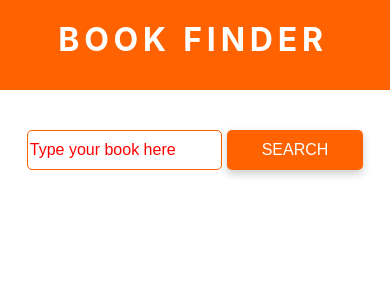
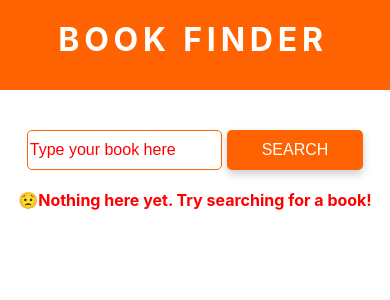
Before and after one commit to geek4ctrl/book-finder, a React (Create React App) app: page / in a window 390 px wide. Shown: the top 300 px of the page. Built offline with nearby package versions, Linux system fonts and the light colour scheme.

Commit message:
Notify users when there is nothing

```diff
--- a/src/App.css
+++ b/src/App.css
@@ -41,6 +41,7 @@ select:focus,
 textarea:focus,
 button:focus{
   outline: none;
+  color: #FF6200;
 }
 
 .search-book{
@@ -204,6 +205,14 @@ img{
   color: white;
 }
 
+h2{
+  display: flex;
+  flex-direction: row;
+  justify-content: center;
+  color: red;
+  margin-top: 20px;
+}
+
 @media screen and (max-width: 680px) {
 
   .card{
@@ -220,6 +229,10 @@ img{
     float: left;
   }
 
+  .search-button{
+    color: white;
+  }
+
   .see-more:hover{
     box-shadow: 0 4px 8px 0 rgba(0,0,0,0.2);
     transition: 0.3s;
@@ -227,4 +240,12 @@ img{
     color: white;
   }
 
+  h2{
+    display: flex;
+    flex-direction: row;
+    justify-content: center;
+    color: red;
+    margin-top: 20px;
+    font-size: 16px;
+  }
 }
--- a/src/App.js
+++ b/src/App.js
@@ -48,70 +48,11 @@ class App extends Component {
         )
   }
 
-  componentDidMount(){
-    this.ItemList({});
-  }
-
-  // shouldComponentUpdate(nextProps, nextState) {
-
-  //   console.log('Should I update?');
-  //    const differentItem = this.state.items !== nextState.items;
-  //    console.log(this.state.items);
-  //    console.log(nextState);
-  //    if (this.state === nextState){
-  //     this.ItemList(nextState);
-  //    }
-  //   return true;
-  // }
-
-  ItemList(items)
-  {
-    // console.log("Vitamin");
-    // console.log(items);
-
-    // if (Object.getOwnPropertyNames(items).length === 0)
-    // {
-    //     console.log("Vitaminaaa");
-    // }
-    // else
-    // {
-    // const search = items.change;
-
-    //       fetch("https://www.googleapis.com/books/v1/volumes?q="+search+"")
-    //       .then(res => {
-    //           if (res.ok)
-    //           {
-    //             return res.json();
-    //           } else {
-    //             throw Error(res.statusText);
-    //           }
-    //       })
-    //       .then(
-    //         (json) => {
-    //             this.setState({
-    //               items: json.items,
-    //               isLoaded: true
-    //             })
-    //         },
-    //         (error) => {
-    //         }
-    //       )
-
-    // }
-  }
-
   render() {
 
-    return (
-      <div>
-          <div className="App">
-                <div  className="animation">
-                        <h1>BOOK FINDER</h1>
-                </div>
-                  <input id="bookSearch" className="search-book" type="search" onChange={this.handleChange} placeholder="Type your book here" />
-                  <input className="search-button" type="button" value="SEARCH" onClick={this.handleClick}/>
-          </div>
-
+    let userMessage;
+    if (this.state.change !== "") {
+      userMessage = (
         <div>
             {this.state.items.map((item, key) => {
 
@@ -138,6 +79,24 @@ class App extends Component {
                 )
             } )}
         </div>
+      )
+    } else {
+      userMessage = (
+        <h2 className="defaultMessage"> <span role="img" aria-label="Sad">😟</span> Nothing here yet. Try searching for a book! </h2>
+      )
+    }
+
+    return (
+      <div>
+          <div className="App">
+                <div  className="animation">
+                        <h1>BOOK FINDER</h1>
+                </div>
+                  <input id="bookSearch" className="search-book" type="search" onChange={this.handleChange} placeholder="Type your book here" autocomplete="off"/>
+                  <input className="search-button" type="button" value="SEARCH" onClick={this.handleClick}/>
+          </div>
+
+          { userMessage }
 
       </div>
     );
```
Lines whose indentation alone changed are shown as unchanged.
